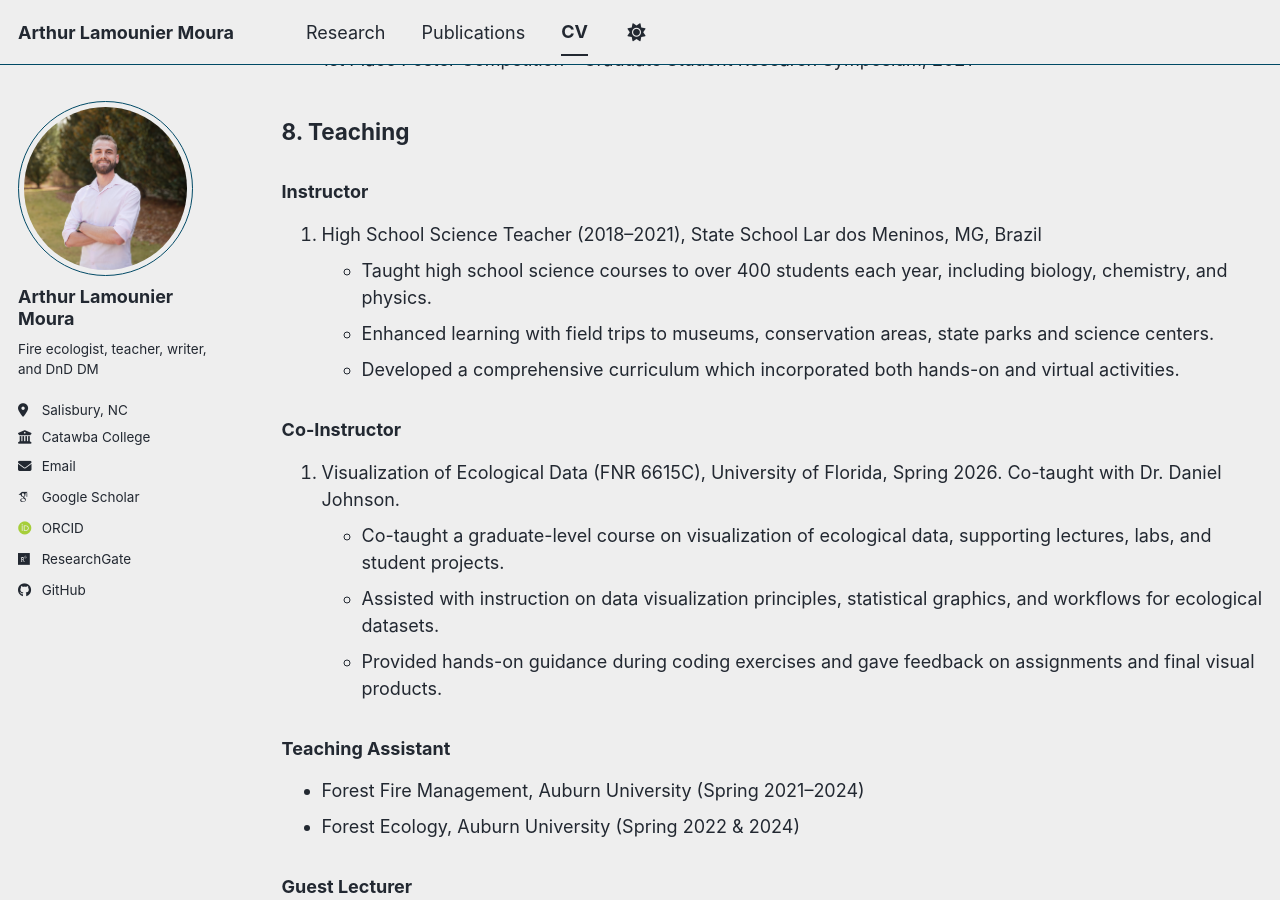
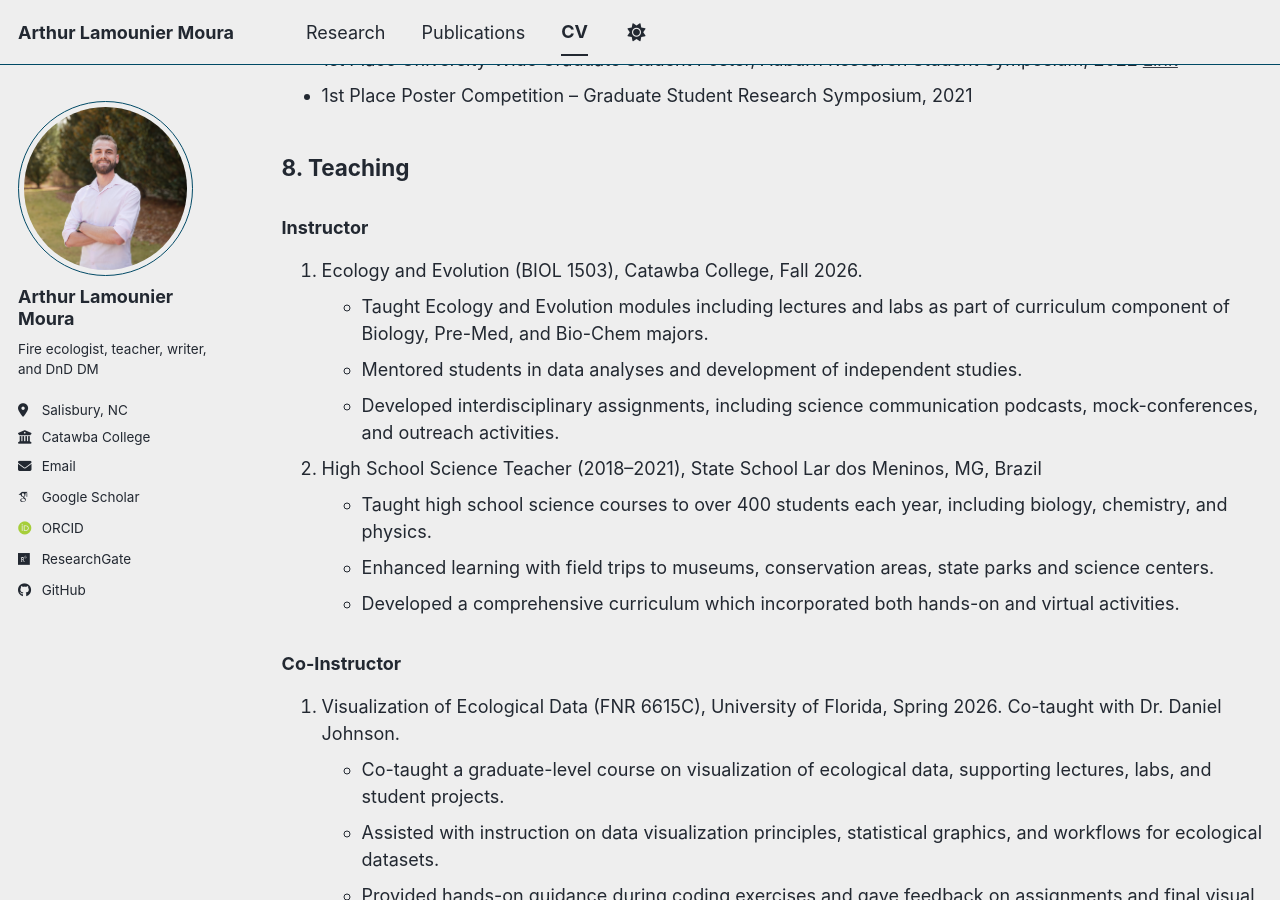
Before and after one commit to arthurlamounier/arthurlamounier.github.io, a Jekyll site: the page built from _pages/cv.md, in a window 1280 px wide and 900 px high, scrolled down 3492 px. Built offline with Jekyll 4.4.1, drawn with Linux system fonts in a browser that asks for light colours; some web fonts are replaced; a script bundle is joined from its source files by our own code; library files that are not in the unit come from our copies; some of the changed text lies outside the part shown.

Commit message:
Update cv.md

```diff
--- a/_pages/cv.md
+++ b/_pages/cv.md
@@ -1,6 +1,6 @@
 ---
 layout: archive
-title: "CV (updated on 1/16/2025)"
+title: "CV (updated on 8/25/2026)"
 permalink: /cv/
 author_profile: true
 redirect_from:
@@ -25,7 +25,8 @@ redirect_from:
 
 ## 2. Work Experience
 
-* **Postdoctoral Research Associate**, University of Florida, School of Forest, Fisheries, and Geomatics Sciences, 2025–Present
+* **Postdoctoral Fellow and Instructor**, Catawba College, Department of Biology, 2026-Present
+* **Postdoctoral Research Associate**, University of Florida, School of Forest, Fisheries, and Geomatics Sciences, 2025–2026
 * **Graduate Research Assistant**, Auburn University, College of Forestry, Wildlife and Environment, 2021–2025
 * **High School & Middle School Science Teacher**, State Secretary of Minas Gerais, Brazil, 2018–2021
 * **Intern Biologist**, Carste Environmental Consulting, Minas Gerais, Brazil, 2016–2017
@@ -83,7 +84,12 @@ redirect_from:
 ## 8. Teaching
 
 ### Instructor
-1. High School Science Teacher (2018–2021), State School Lar dos Meninos, MG, Brazil
+1. Ecology and Evolution (BIOL 1503), Catawba College, Fall 2026.
+  * Taught Ecology and Evolution modules including lectures and labs as part of curriculum component of Biology, Pre-Med, and Bio-Chem majors.
+  * Mentored students in data analyses and development of independent studies.
+  *	Developed interdisciplinary assignments, including science communication podcasts, mock-conferences, and outreach activities.
+
+2. High School Science Teacher (2018–2021), State School Lar dos Meninos, MG, Brazil
   * Taught high school science courses to over 400 students each year, including biology, chemistry, and physics.
   *	Enhanced learning with field trips to museums, conservation areas, state parks and science centers.
   *	Developed a comprehensive curriculum which incorporated both hands-on and virtual activities.
```
